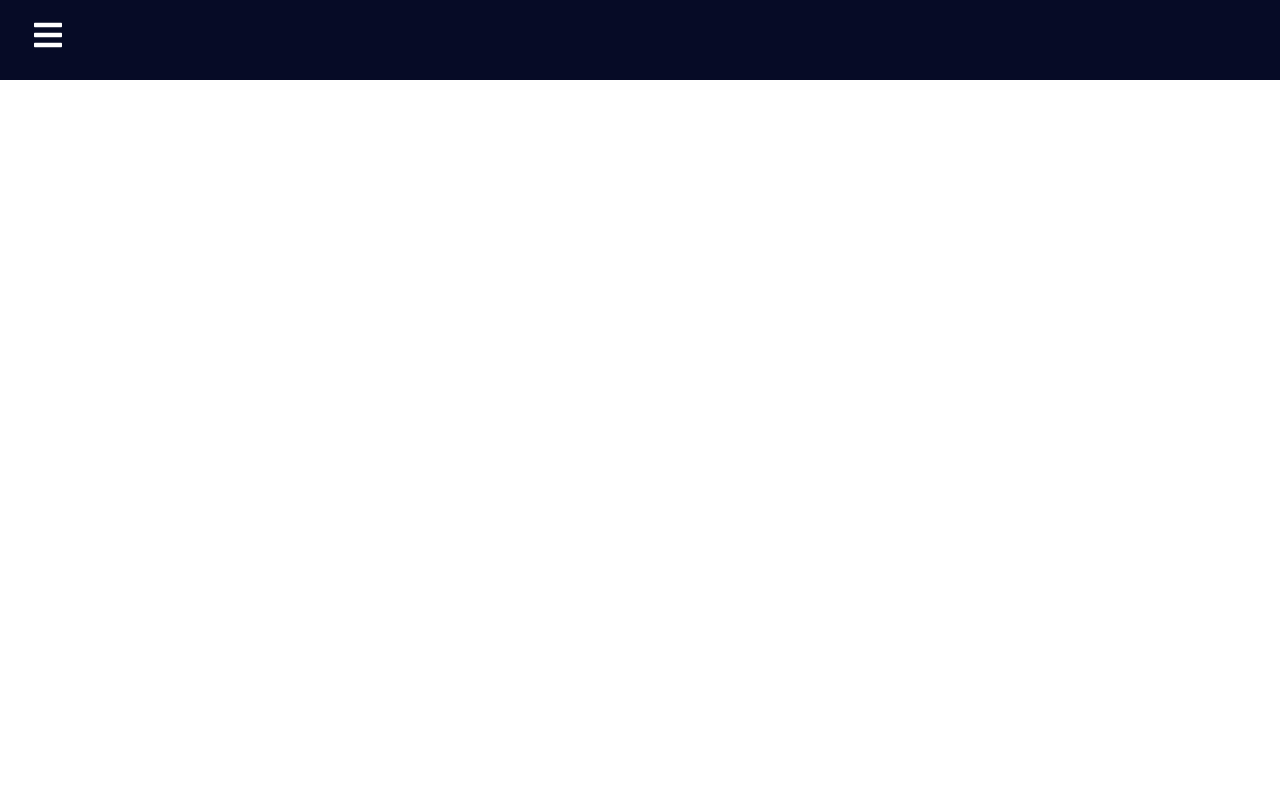
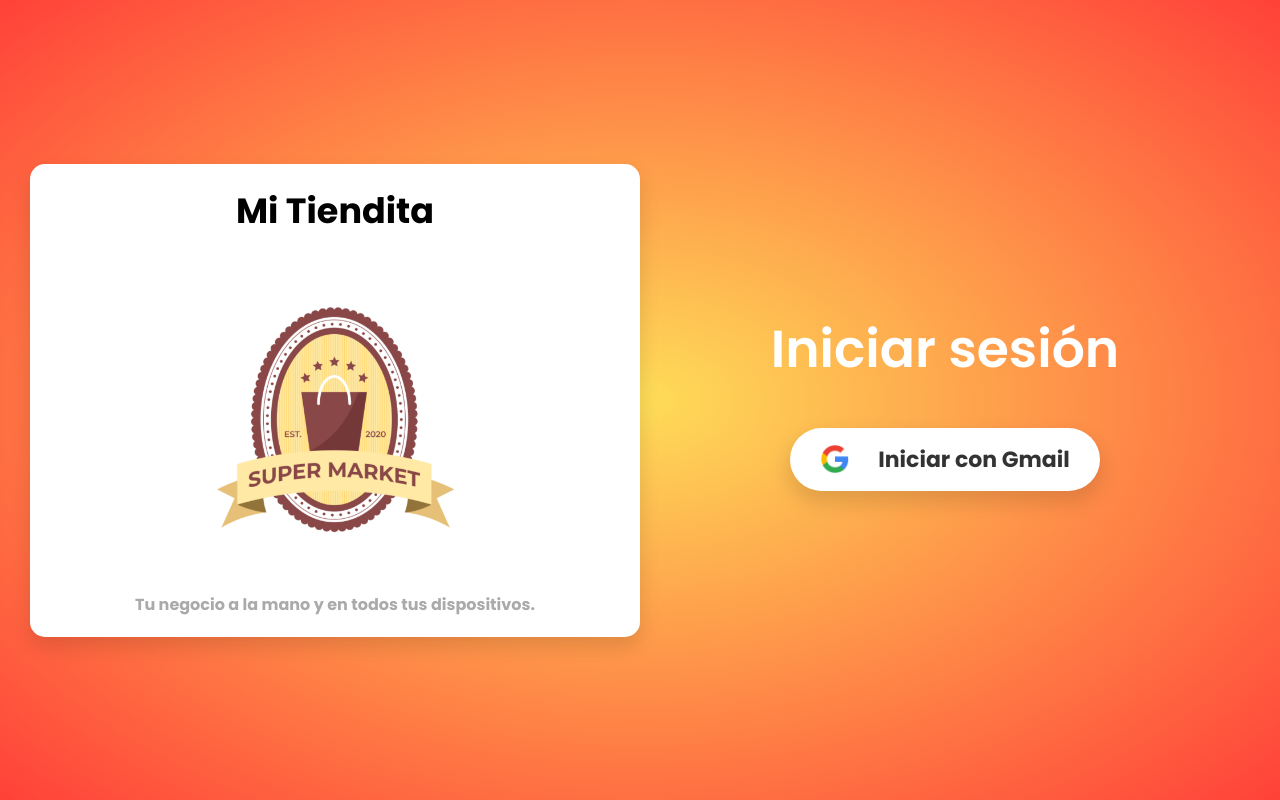
Before and after one commit to mdavidrodriguez/Proyecto_Mi_Tiendita, a React (Vite) app: page /login in a window 1280 px wide. Built offline with nearby package versions, Linux system fonts and the light colour scheme; no server answers.

Commit message:
Agregando autenticación con gmail-firebase

```diff
--- a/src/App.jsx
+++ b/src/App.jsx
@@ -1,9 +1,15 @@
 import "./App.css";
 import { MyRoutes } from "./routers/routes";
+import { AuthContextProvider } from './context/AuthContext';
+
 function App() {
   return (
     <>
+    <AuthContextProvider>
+
       <MyRoutes />
+
+    </AuthContextProvider>
     </>
   );
 }
--- /dev/null
+++ b/src/api/firebase.config.jsx
@@ -0,0 +1,17 @@
+import {getAuth} from 'firebase/auth';
+
+import { initializeApp } from "firebase/app";
+const firebaseConfig = {
+  apiKey: "AIzaSyDPY3rpEOGRezx0XlLel1PgmgGbD4N-nwU",
+  authDomain: "login-c9471.firebaseapp.com",
+  projectId: "login-c9471",
+  storageBucket: "login-c9471.appspot.com",
+  messagingSenderId: "771845190727",
+  appId: "1:771845190727:web:6a8de3fa38eb7a9a156d62"
+};
+
+// Inicializacion del servicio de firebase
+const app = initializeApp(firebaseConfig);
+
+// Autenticacion
+export const auth = getAuth(app)
--- a/src/components/NavBar.css
+++ b/src/components/NavBar.css
@@ -72,3 +72,20 @@
   span {
     margin-left: 16px;
   }
+.btn-salir{
+  margin-left: 25px;
+  padding: 10px;
+  padding-left: 10px;
+  text-align: start;
+  background-color: transparent;
+  color: white;
+  border: none;
+  font-size: 18px;
+  cursor: pointer;
+  width: 84%;
+  border-radius: 7px;
+}
+.btn-salir:hover{
+  background-color: #1a83ff;
+
+}
--- a/src/components/NavBar.jsx
+++ b/src/components/NavBar.jsx
@@ -4,7 +4,11 @@ import * as AiIcons from "react-icons/ai";
 import * as FaIcons from "react-icons/fa";
 import * as IoIcons from 'react-icons/io';
 import { useState } from "react";
+import { UserAuth } from "../context/AuthContext"
+
 import "./NavBar.css";
+
+
 const Data = [
   {
     title: "Home",
@@ -25,16 +29,20 @@ const Data = [
     icon: <FaIcons.FaCartPlus />,
     cName: "nav-text",
   },
-  {
-    title: "Salir",
-    path: "/salir",
-    icon: <FaIcons.FaSignInAlt />,
-    cName: "nav-text",
-  },
 ];
+
+
 export function NavBar() {
   const [sidebar, setSidebar] = useState(false);
   const showSidebar = () => setSidebar(!sidebar);
+  const { user, logOut } = UserAuth()
+  const cerrarSesion = async () => {
+    try {
+      await logOut()
+    } catch (error) {
+      console.log(error);
+    }
+  }
 
   return (
     <div>
@@ -43,6 +51,7 @@ export function NavBar() {
           <Link to="#" className="menu-bars">
             <FaIcons.FaBars onClick={showSidebar} />
           </Link>
+
         </div>
 
         <nav className={sidebar ? "nav-menu active" : "nav-menu"}>
@@ -51,6 +60,7 @@ export function NavBar() {
             <Link to="#" className="menu-bars">
               <AiIcons.AiOutlineClose/>
             </Link>
+
           </li>
 
             {Data.map((item, index) => {
@@ -63,6 +73,7 @@ export function NavBar() {
                 </li>
               );
             })}
+              <button onClick={cerrarSesion} className="btn-salir"> <FaIcons.FaSignOutAlt /> Salir</button>
           </ul>
         </nav>
       </IconContext.Provider>
--- /dev/null
+++ b/src/components/Protector.jsx
@@ -0,0 +1,11 @@
+import { UserAuth } from "../context/AuthContext"
+import { Navigate } from 'react-router-dom'
+const Protector = ({children}) => {
+    const { user } = UserAuth()
+    if (!user) {
+        return <Navigate to={"/"} />
+    }
+    return children
+}
+
+export default Protector
--- /dev/null
+++ b/src/context/AuthContext.jsx
@@ -0,0 +1,35 @@
+import { useContext, createContext, useEffect, useState } from "react"
+import { GoogleAuthProvider, signInWithPopup, signOut, onAuthStateChanged } from 'firebase/auth'
+import { auth } from "../api/firebase.config.jsx"  //se esta consumiendo los servicios de firebase
+const AuthContext = createContext()
+export const AuthContextProvider = ({ children }) => {
+    const [user, setUser] = useState({})
+    const googleSignIn = () => {
+        const provider = new GoogleAuthProvider();
+        signInWithPopup(auth, provider)
+    }
+    // Cerrar sesion
+    const logOut = () => {
+        signOut(auth)
+    }
+    // En caso de que quiera entrar de nuevo se usa useeffect, solo se ejecuta una vez
+    useEffect(() => {
+        const unsubscribe = onAuthStateChanged(auth, (currentUser) => {
+            setUser(currentUser);
+            return () => {
+                unsubscribe();
+            }
+
+        })
+    }, [])
+    return (
+        <AuthContext.Provider value={{ googleSignIn, logOut, user }}>
+            {children}
+        </AuthContext.Provider>
+    )
+}
+// Exportar las funciones
+
+export const UserAuth = () => {
+    return useContext(AuthContext)
+}
--- a/src/pages/Home.jsx
+++ b/src/pages/Home.jsx
@@ -1,7 +1,28 @@
+import styled from "styled-components"
+import { UserAuth } from "../context/AuthContext"
+import { useEffect } from "react"
 
-export function Home(){
+
+const Home = () => {
+  const { user, logOut } = UserAuth()
+  const cerrarSesion = async () => {
+    try {
+      await logOut()
+    } catch (error) {
+      console.log(error);
+    }
+  }
+  // useEffect(() => {
+
+  // },[])
   return (
-
-        <h1>Home</h1>
+    <Container>
+      <h1>Bienvenido {user.displayName}</h1>
+      <button onClick={cerrarSesion}>Cerrar Sesion</button>
+    </Container>
   )
 }
+const Container = styled.div`
+`
+
+export default Home
--- /dev/null
+++ b/src/pages/Login.jsx
@@ -0,0 +1,187 @@
+import styled from "styled-components"
+import astronauta from "../assets/Logo.jpg";
+import logogoogle from "../assets/logoogle.png";
+import { useNavigate } from 'react-router-dom';
+import { UserAuth } from "../context/AuthContext";
+import { useEffect, useState } from "react";
+
+
+const Login = () => {
+  const navigate = useNavigate()
+  const {user,googleSignIn } = UserAuth()
+  const iniciarSesion = async () => {
+    try {
+      await googleSignIn();
+
+    } catch (error) {
+      console.log(error);
+
+    }
+  }
+
+  useEffect(() => {
+    if (user != null) {
+      navigate('/')
+    }
+  }, [user])
+
+
+  // const navigate = useNavigate();
+  // const { user, googleSignIn } = UserAuth();
+  // const iniciarSesion = async () => {
+  //   try {
+  //     await googleSignIn();
+  //   } catch (error) {
+  //     console.log(error);
+  //   }
+  // }
+  // useEffect(() => {
+  //   if (user != null) {
+  //     navigate("/")
+  //   }
+  // }, [user])
+  return (
+    <Container>
+      <section className="imgseccion">
+        <h1>Mi Tiendita</h1>
+        <div className="fondocontent">
+          <img src={astronauta} />
+        </div>
+        <h4>Tu negocio a la mano y en todos tus dispositivos.</h4>
+      </section>
+      <section className="panelsesion">
+        <h2>Iniciar sesión</h2>
+
+        <button onClick={iniciarSesion} className="btniniciar">
+          <img src={logogoogle} />
+          <span> Iniciar con Gmail</span>
+        </button>
+      </section>
+    </Container>
+  )
+}
+
+const Container = styled.div`
+  display: flex;
+  justify-content: center;
+  align-items: center;
+  min-height: 100vh;
+  padding: 30px;
+  background: radial-gradient(#fedd58, #ff4139);
+  flex-direction: column-reverse;
+  width: 100vw;
+  .imgseccion {
+    background-color: #fff;
+    border-radius: 15px;
+    padding: 20px;
+    height: 100%;
+    display: flex;
+    justify-content: center;
+    align-items: center;
+    flex-direction: column;
+    text-align: center;
+    gap: 35px;
+    margin-top: 20px;
+    box-shadow: 0px 10px 20px 0px rgba(0, 0, 0, 0.12);
+    h1 {
+      font-size: 35px;
+      font-weight: 650;
+    }
+    h4 {
+      color: #aaaaaa;
+    }
+    .fondocontent {
+      display: flex;
+      justify-content: center;
+      img {
+        width: 50%;
+        -webkit-animation: flotar 3s ease-in-out infinite;
+        animation: flotar 3s ease-in-out infinite;
+      }
+    }
+  }
+  .panelsesion {
+    display: flex;
+    flex-direction: column;
+    gap: 40px;
+    height: 100%;
+    display: flex;
+    justify-content: center;
+    align-items: center;
+    h2 {
+      color: white;
+      text-align: center;
+      font-weight: 600;
+      font-size: 52px;
+    }
+    .btniniciar {
+      display: flex;
+      align-items: center;
+      gap: 12px;
+      border-style: none;
+      img {
+        width: 30px;
+      }
+      background-color: white;
+      padding: 15px 30px;
+      border-radius: 50px;
+      font-weight: 700;
+      font-size: 22px;
+      transition: all 0.25s ease;
+      box-shadow: 0px 10px 20px 2px rgba(0, 0, 0, 0.12);
+      &:hover {
+        transform: translateY(-5px);
+        box-shadow: 0px 20px 40px 0px rgb(0 0 0 / 10%);
+        cursor: pointer;
+      }
+      span {
+        opacity: 0.8;
+      }
+    }
+    .social {
+      gap: 20px;
+      display: flex;
+      justify-content: center;
+      align-content: space-between;
+      color: white;
+      font-size: 30px;
+      position: relative;
+      bottom: 0;
+      .icons:hover {
+        transform: translateY(10px);
+        transition: all 0.5s;
+      }
+    }
+  }
+  @media (min-width: 64em) {
+    flex-direction: row;
+    .imgseccion {
+      margin-top: 0;
+      width: 50%;
+    }
+    .panelsesion {
+      width: 50%;
+    }
+  }
+  @media (max-width: 48em) {
+    .imgseccion {
+      .fondocontent {
+        img {
+          /* width: 80%; */
+        }
+      }
+    }
+  }
+  @keyframes flotar {
+    0% {
+      transform: translate(0, 0);
+    }
+    50% {
+      transform: translate(0, 20px);
+    }
+    100% {
+      transform: translate(0, 0px);
+    }
+  }
+`;
+export default Login
--- a/src/routers/routes.jsx
+++ b/src/routers/routes.jsx
@@ -1,19 +1,39 @@
-import { BrowserRouter, Routes, Route } from "react-router-dom";
-
+import { BrowserRouter, Routes, Route, Navigate } from "react-router-dom";
 import { NavBar } from "../components/NavBar";
 import Producto from "../pages/Producto";
-import Inventario from "../pages/Inventario";
 import Carrito from "../pages/Carrito";
-import { Home } from "../pages/Home";
+import Home from "../pages/Home";
+import Login from "../pages/Login";
+import { UserAuth } from "../context/AuthContext";
+import Perfil from "../Pages/Perfil";
+import Protector from "../components/Protector";
+
 export function MyRoutes() {
+
+
+  const { user } = UserAuth();
+
+  const RequireAuth = ({ children }) => {
+    return user ? (
+      <>
+        {children}
+      </>
+    ) : (
+      <Navigate to="/login" />
+    );
+  };
+
   return (
     <BrowserRouter>
-      <NavBar />
+      {user && <NavBar />}
       <Routes>
-        <Route exact path="/" element={<Home />} />
-        <Route exact path="/productos" element={<Producto />} />
-        <Route exact path="/inventario" element={<Carrito />} />
-        <Route exact path="/carrito" element={<Carrito />} />
+        <Route path="/" element={<RequireAuth><Home /></RequireAuth>} />
+        <Route path="/login" element={<Login />} />
+        <Route path="/perfil" element={<Protector><Perfil /></Protector>} />
+        <Route path="/productos" element={<Protector><Producto /></Protector> } />
+        <Route path="/inventario" element={<Protector><Carrito /></Protector> } />
+        {/* <Route path="/carrito" element={<Carrito />} /> */}
+
       </Routes>
     </BrowserRouter>
   );
```
Also changed, not shown: src/components/Salir.jsx (added, +9 -0 lines), src/pages/Perfil.jsx (+5 -5 lines), src/api/readme.md (added), src/assets/Logo.jpg (added).
